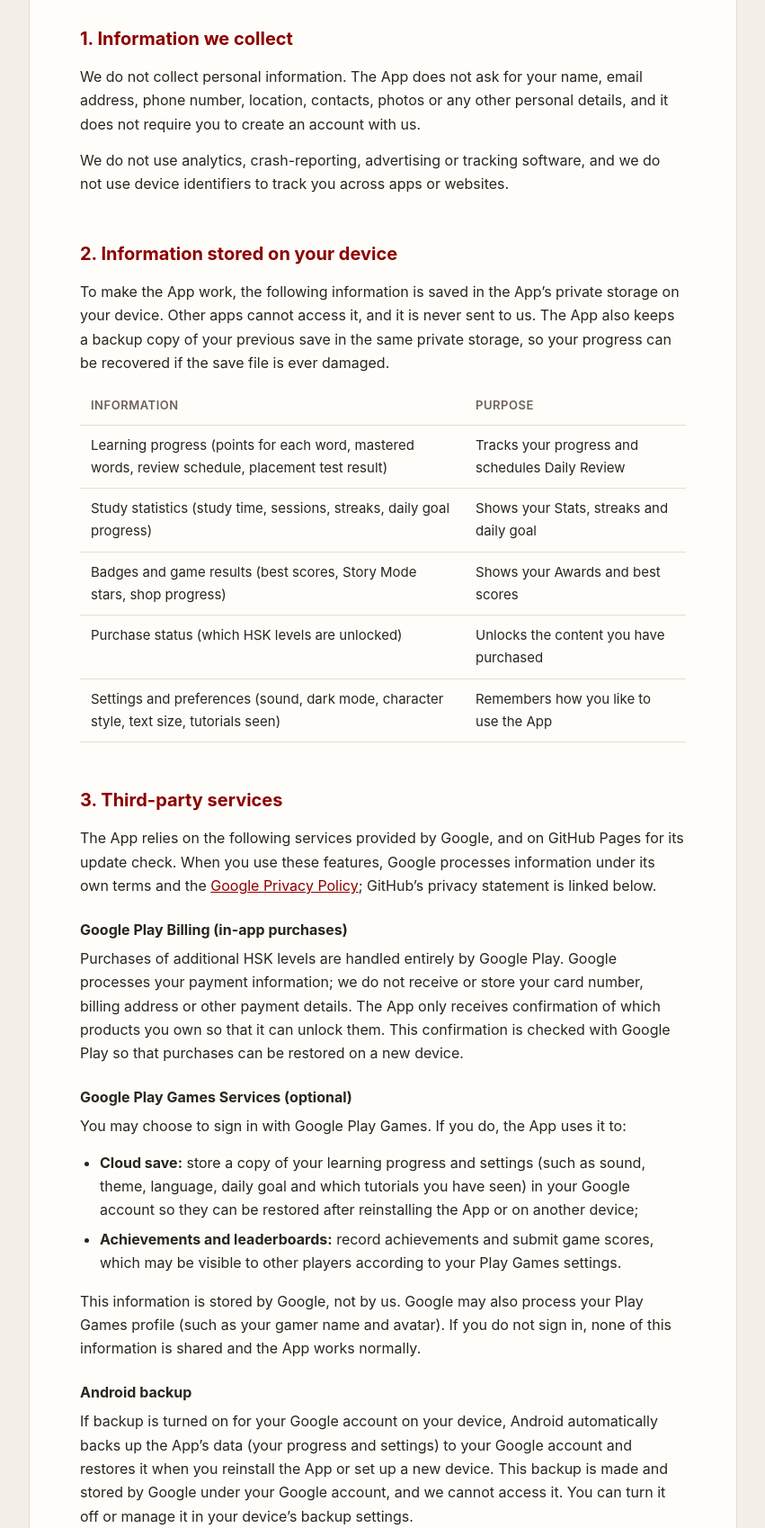
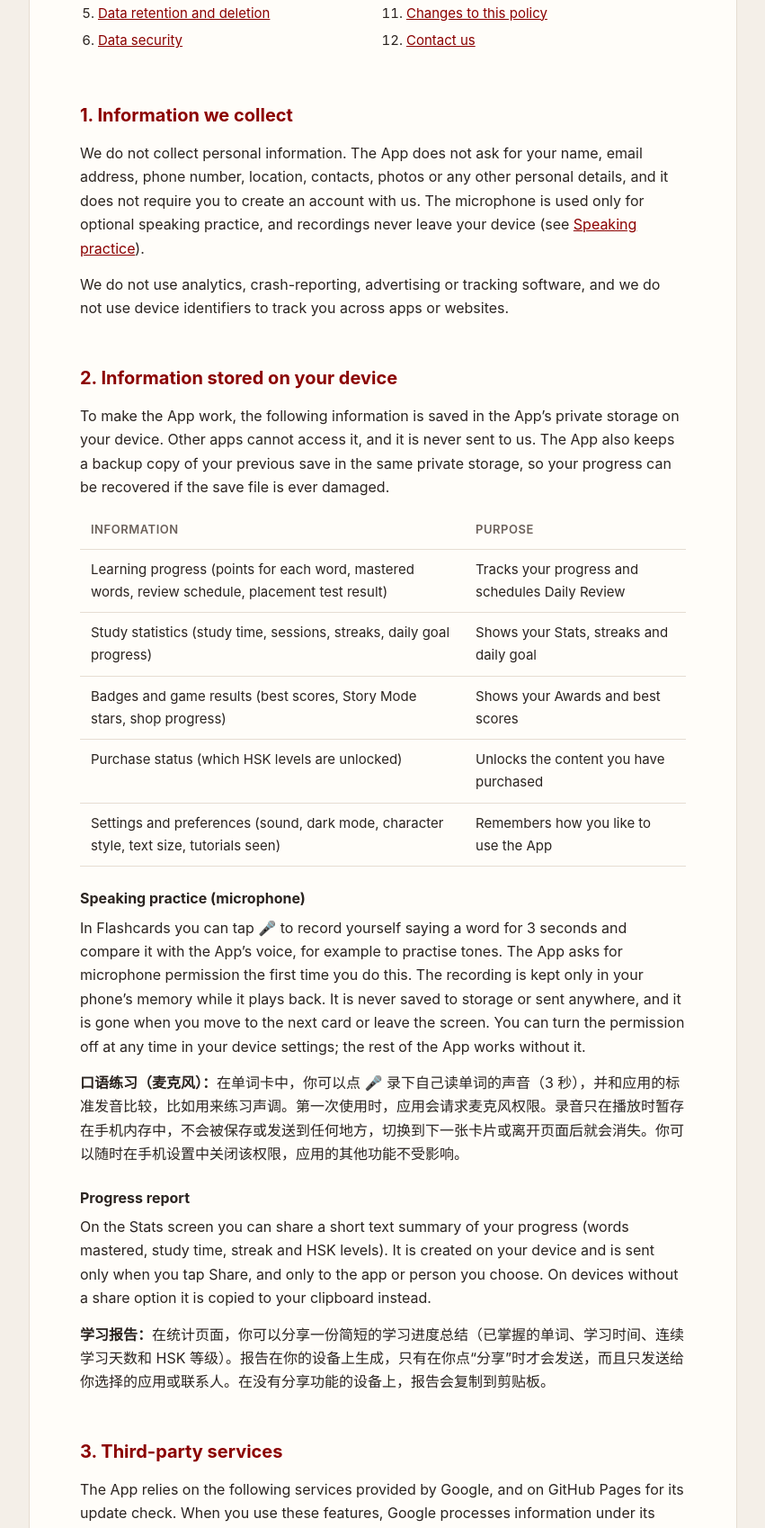
Before and after one commit to mandarinhelperbaizhou-crypto/mandarin-helper-privacy, a plain HTML site: page index.html in a window 1280 px wide. Shown: the part 1102-2800 px from the top of the page at 90% size, without its empty margins (214-1065 px from the left). Drawn offline with Linux system fonts and the light colour scheme.

Commit message:
Add files via upload

```diff
--- a/index.html
+++ b/index.html
@@ -98,7 +98,7 @@
 <header>
   <p class="app">白周 Mandarin Helper</p>
   <h1>Privacy Policy</h1>
-  <p class="meta">Effective date: October 24, 2026 &nbsp;·&nbsp; Last updated: November 16, 2026</p>
+  <p class="meta">Effective date: October 24, 2026 &nbsp;·&nbsp; Last updated: November 19, 2026</p>
 </header>
 
 <p>This Privacy Policy explains how the Mandarin Helper mobile application for Android (the “App”) handles information. Mandarin Helper is developed and published on Google Play by <strong>Eternal-T Games</strong>. In this policy, “we”, “us” and “our” refer to Eternal-T Games, the developer of Mandarin Helper. By installing or using the App, you agree to the practices described here.</p>
@@ -109,6 +109,7 @@
     <li>We do not collect, sell or share your personal information, and we do not operate any servers that receive your data.</li>
     <li>Your learning progress and settings are stored on your device. Copies are kept in your own Google account only if you use Android backup or sign in with Google Play Games, never with us.</li>
     <li>The App contains no advertising and no analytics or tracking tools.</li>
+    <li>The microphone is used only if you choose speaking practice in Flashcards. Recordings stay in your phone’s memory and are never saved or sent anywhere.</li>
     <li>Purchases are processed entirely by Google Play. We never see your payment details.</li>
     <li>Signing in with Google Play Games is optional. If you choose to sign in, Google stores your cloud save (progress and settings), achievements and leaderboard scores under its own privacy policy.</li>
     <li>To check for app updates, the App downloads a small file from GitHub Pages. Nothing about you is sent, but GitHub can see your IP address, as with any web request.</li>
@@ -133,7 +134,7 @@
 </nav>
 
 <h2 id="collect">1. Information we collect</h2>
-<p>We do not collect personal information. The App does not ask for your name, email address, phone number, location, contacts, photos or any other personal details, and it does not require you to create an account with us.</p>
+<p>We do not collect personal information. The App does not ask for your name, email address, phone number, location, contacts, photos or any other personal details, and it does not require you to create an account with us. The microphone is used only for optional speaking practice, and recordings never leave your device (see <a href="#speaking">Speaking practice</a>).</p>
 <p>We do not use analytics, crash-reporting, advertising or tracking software, and we do not use device identifiers to track you across apps or websites.</p>
 
 <h2 id="device">2. Information stored on your device</h2>
@@ -150,6 +151,14 @@
   </tbody>
 </table>
 </div>
+
+<h3 id="speaking">Speaking practice (microphone)</h3>
+<p>In Flashcards you can tap 🎤 to record yourself saying a word for 3 seconds and compare it with the App’s voice, for example to practise tones. The App asks for microphone permission the first time you do this. The recording is kept only in your phone’s memory while it plays back. It is never saved to storage or sent anywhere, and it is gone when you move to the next card or leave the screen. You can turn the permission off at any time in your device settings; the rest of the App works without it.</p>
+<p lang="zh-CN"><strong>口语练习（麦克风）：</strong>在单词卡中，你可以点 🎤 录下自己读单词的声音（3 秒），并和应用的标准发音比较，比如用来练习声调。第一次使用时，应用会请求麦克风权限。录音只在播放时暂存在手机内存中，不会被保存或发送到任何地方，切换到下一张卡片或离开页面后就会消失。你可以随时在手机设置中关闭该权限，应用的其他功能不受影响。</p>
+
+<h3 id="report">Progress report</h3>
+<p>On the Stats screen you can share a short text summary of your progress (words mastered, study time, streak and HSK levels). It is created on your device and is sent only when you tap Share, and only to the app or person you choose. On devices without a share option it is copied to your clipboard instead.</p>
+<p lang="zh-CN"><strong>学习报告：</strong>在统计页面，你可以分享一份简短的学习进度总结（已掌握的单词、学习时间、连续学习天数和 HSK 等级）。报告在你的设备上生成，只有在你点“分享”时才会发送，而且只发送给你选择的应用或联系人。在没有分享功能的设备上，报告会复制到剪贴板。</p>
 
 <h2 id="third">3. Third-party services</h2>
 <p>The App relies on the following services provided by Google, and on GitHub Pages for its update check. When you use these features, Google processes information under its own terms and the <a href="https://policies.google.com/privacy" rel="noopener">Google Privacy Policy</a>; GitHub’s privacy statement is linked below.</p>
@@ -204,8 +213,9 @@
 <ul>
   <li><strong>Internet and network state:</strong> to connect to Google Play for purchases, restoring purchases and the optional Google Play Games features, and to check GitHub Pages for app updates.</li>
   <li><strong>Vibration:</strong> for the optional vibration feedback on right and wrong answers, which can be turned off in Settings.</li>
+  <li><strong>Microphone (record audio):</strong> only for the optional speaking practice in Flashcards. Android asks you the first time you tap 🎤, and you can refuse or turn it off later. Recordings never leave your device (see <a href="#speaking">Speaking practice</a>).</li>
 </ul>
-<p>The App does not access your camera, microphone, location, contacts, photos or files.</p>
+<p>The App does not access your camera, location, contacts, photos or files.</p>
 
 <h2 id="international">10. International users</h2>
 <p>We do not receive or transfer your information ourselves. If you use Android backup or Google Play services, Google may process information in countries other than your own, as described in Google’s privacy policy. GitHub may process the technical details of the update check in the United States and other countries, as described in the GitHub General Privacy Statement.</p>
```
